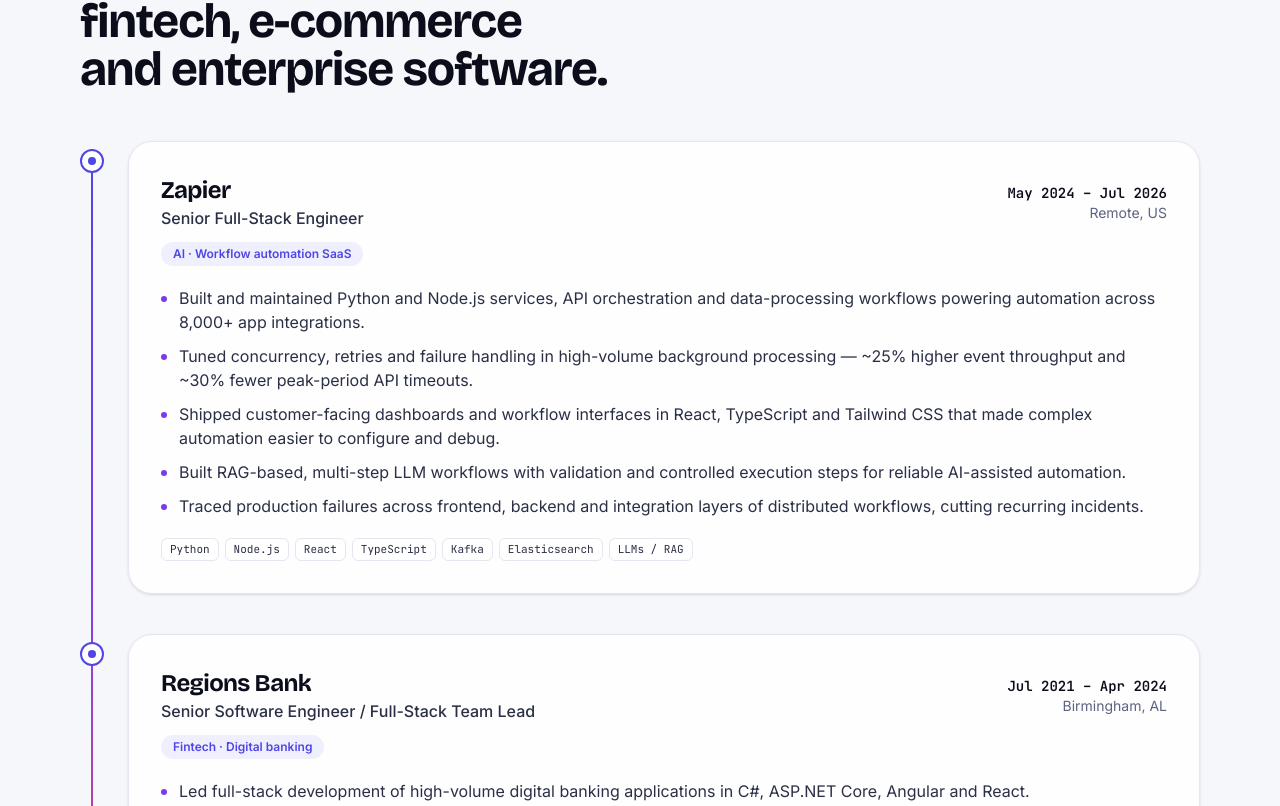
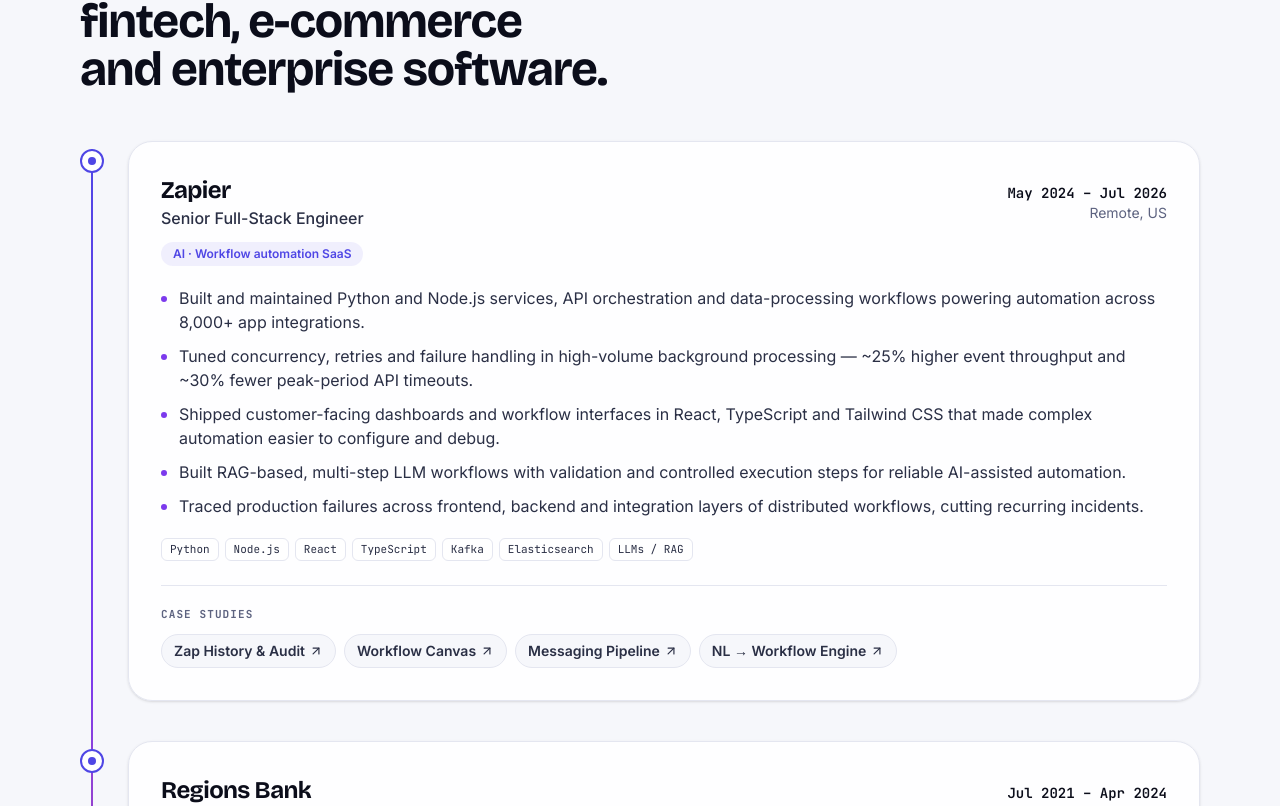
Before and after one commit to Apollo0229/portfolio, a Next.js app: page / in a window 1280 px wide. Shown: the part 4654-5460 px from the top of the page. Built offline with nearby package versions, Linux system fonts and the light colour scheme.

Commit message:
feat(experience): link each employer to its case studies
Also moves the decorative timeline rails out of the <ol> so the list
only contains <li> children.

```diff
--- a/src/components/sections/experience.tsx
+++ b/src/components/sections/experience.tsx
@@ -1,25 +1,31 @@
 "use client";
 
+import Link from "next/link";
 import { useRef } from "react";
 import { motion, useScroll, useSpring } from "motion/react";
+import { ArrowUpRight } from "lucide-react";
 import { experience } from "@/data/profile";
+import { projects } from "@/data/projects";
 import { Reveal } from "../effects/reveal";
 import { Chip } from "../ui";
 
 export function ExperienceTimeline() {
-  const ref = useRef<HTMLOListElement>(null);
+  const ref = useRef<HTMLDivElement>(null);
   const { scrollYProgress } = useScroll({ target: ref, offset: ["start 75%", "end 60%"] });
   const scaleY = useSpring(scrollYProgress, { stiffness: 120, damping: 30 });
 
   return (
-    <ol ref={ref} className="relative space-y-10 pl-8 sm:pl-12">
+    <div ref={ref} className="relative">
       <div aria-hidden className="absolute top-2 bottom-2 left-[7px] w-0.5 rounded bg-line sm:left-[11px]" />
       <motion.div
         aria-hidden
         style={{ scaleY }}
         className="absolute top-2 bottom-2 left-[7px] w-0.5 origin-top rounded bg-linear-to-b from-brand via-brand-2 to-brand-3 sm:left-[11px]"
       />
-      {experience.map((job, i) => (
+      <ol className="relative space-y-10 pl-8 sm:pl-12">
+        {experience.map((job, i) => {
+          const work = projects.filter((p) => p.company === job.company);
+          return (
             <li key={job.company} className="relative">
               <span
                 aria-hidden
@@ -55,10 +61,30 @@ export function ExperienceTimeline() {
                       <Chip key={s}>{s}</Chip>
                     ))}
                   </div>
+                  {work.length > 0 && (
+                    <div className="mt-6 border-t border-line pt-5">
+                      <p className="font-mono text-[11px] font-bold tracking-widest text-muted uppercase">Case studies</p>
+                      <ul className="mt-3 flex flex-wrap gap-2">
+                        {work.map((p) => (
+                          <li key={p.slug}>
+                            <Link
+                              href={`/projects/${p.slug}/`}
+                              className="group inline-flex items-center gap-1 rounded-full border border-line bg-canvas px-3 py-1.5 text-sm font-semibold text-ink-soft transition hover:border-ink hover:bg-ink hover:text-white"
+                            >
+                              {p.short}
+                              <ArrowUpRight className="size-3.5 transition-transform group-hover:translate-x-0.5 group-hover:-translate-y-0.5" />
+                            </Link>
+                          </li>
+                        ))}
+                      </ul>
+                    </div>
+                  )}
                 </article>
               </Reveal>
             </li>
-      ))}
+          );
+        })}
       </ol>
+    </div>
   );
 }
```
Lines whose indentation alone changed are shown as unchanged.
